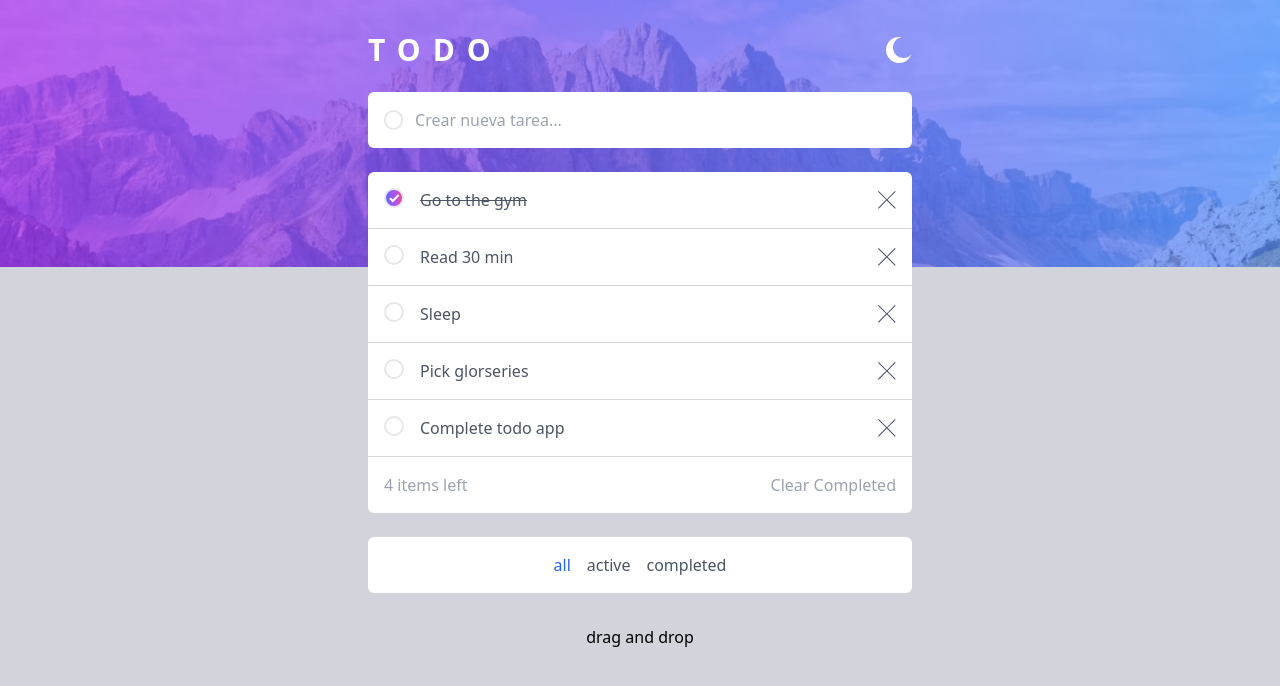
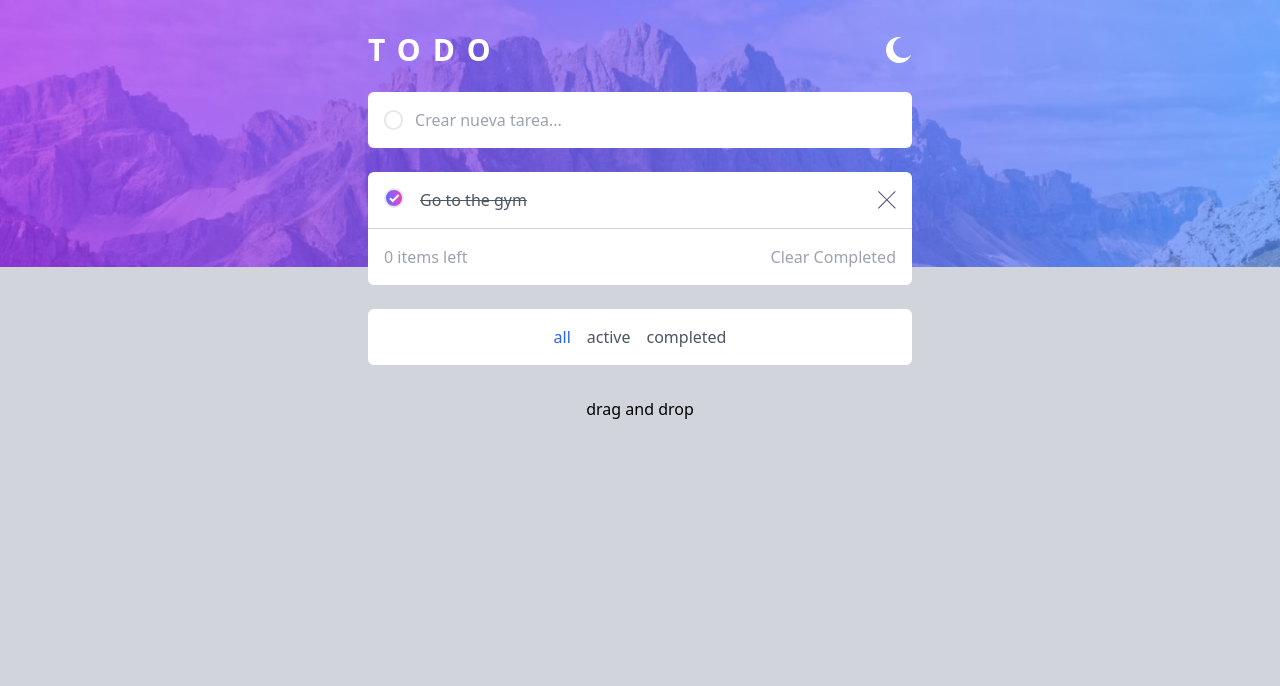
Before and after one commit to JesusELC/prueba, a React (Vite) app: page / in a window 1280 px wide. Shown: the top 686 px of the page. Built offline with nearby package versions, Linux system fonts and the light colour scheme.

Commit message:
Borrado initialstatetodos

```diff
--- a/src/App.jsx
+++ b/src/App.jsx
@@ -8,10 +8,6 @@ import TodoList from "./components/TodoList.jsx";
 
 const initialStateTodos =JSON.parse(localStorage.getItem(`todos`)) || [
   { id: 1, title: "Go to the gym", completed:true },
-  { id: 2, title: "Read 30 min", completed:false },
-  { id: 3, title: "Sleep ", completed:false },
-  { id: 4, title: "Pick glorseries", completed:false },
-  { id: 5, title: "Complete todo app", completed:false }
 ];
 
 const App = () => {
```
